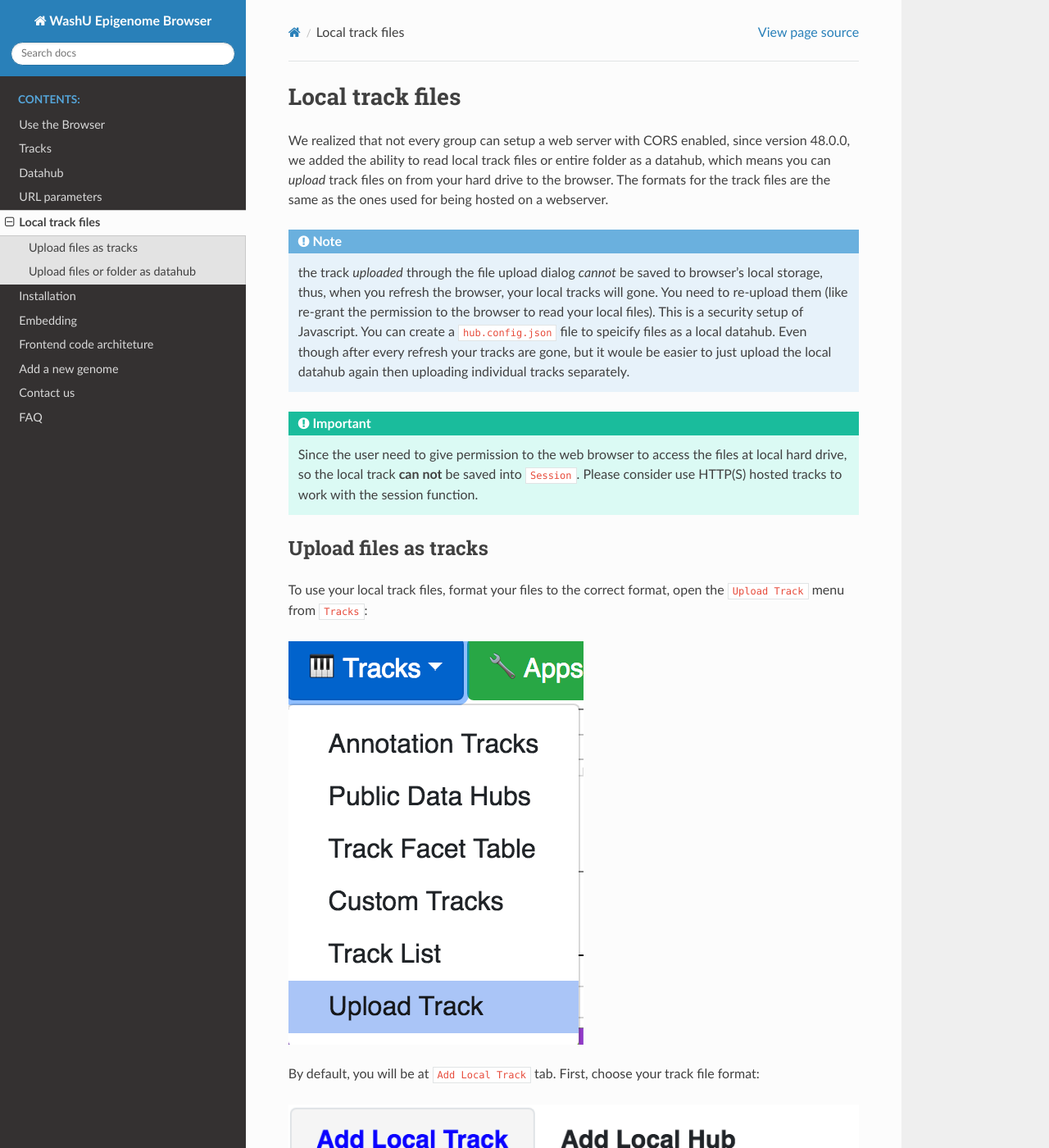
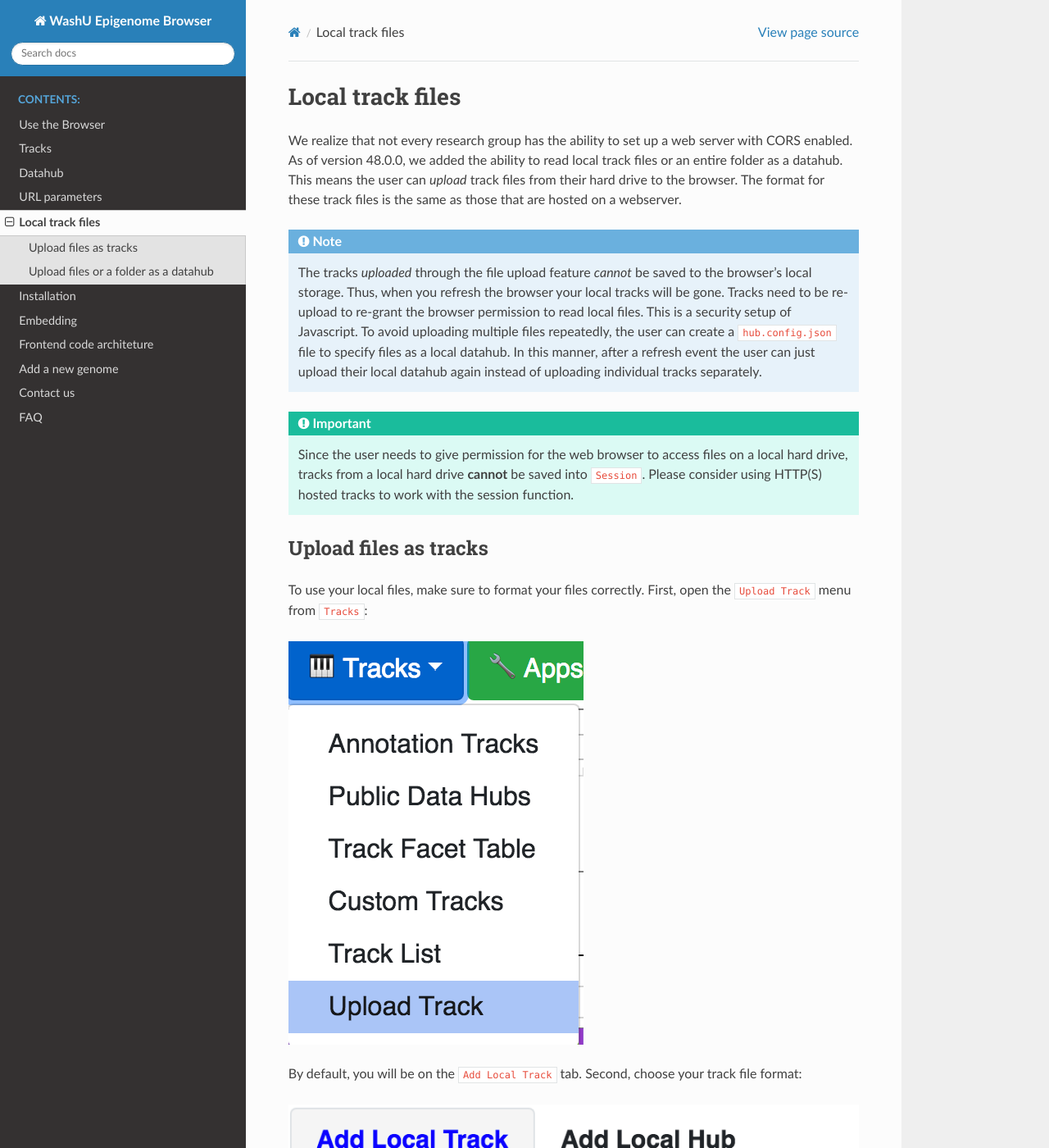
Before and after one commit to lidaof/eg-docs, a Sphinx documentation site: the page built from docs/local.rst, in a window 1280 px wide and 1400 px high. Shown: the whole window at 82% size. Built offline with Sphinx 7.4.7 and the Read the Docs theme 2.0.0, drawn with Linux system fonts in a browser that asks for light colours; some of the changed text lies outside the part shown.

Commit message:
Update local.rst

```diff
--- a/docs/local.rst
+++ b/docs/local.rst
@@ -1,57 +1,56 @@
 Local track files
 =================
 
-We realized that not every group can setup a web server with CORS enabled, since version 48.0.0,
-we added the ability to read local track files or entire folder as a datahub, which means you can *upload* track files on
-from your hard drive to the browser. The formats for the track files are the same as the ones used for
-being hosted on a webserver.
+We realize that not every research group has the ability to set up a web server with CORS enabled. As of version 48.0.0,
+we added the ability to read local track files or an entire folder as a datahub. This means the user can *upload* track files
+from their hard drive to the browser. The format for these track files is the same as those that are hosted on a webserver.
 
-.. note:: the track *uploaded* through the file upload dialog *cannot* be saved to browser's local
-          storage, thus, when you refresh the browser, your local tracks will gone. You need to
-          re-upload them (like re-grant the permission to the browser to read your local files).
-          This is a security setup of Javascript. You can create a ``hub.config.json`` file
-          to speicify files as a local datahub. Even though after every refresh your tracks are gone,
-          but it woule be easier to just upload the local datahub again then uploading individual tracks separately.
+.. note:: The tracks *uploaded* through the file upload feature *cannot* be saved to the browser's local
+          storage. Thus, when you refresh the browser your local tracks will be gone. Tracks need to be
+          re-upload to re-grant the browser permission to read  local files.
+          This is a security setup of Javascript. To avoid uploading multiple files repeatedly, the user can create
+          a ``hub.config.json`` file to specify files as a local datahub. In this manner, after a refresh event the user
+          can just upload their local datahub again instead of uploading individual tracks separately.
 
-.. important:: Since the user need to give permission to the web browser to access
-               the files at local hard drive, so the local track **can not** be saved
-               into ``Session``. Please consider use HTTP(S) hosted tracks to work with the session function.
+.. important:: Since the user needs to give permission for the web browser to access
+               files on a local hard drive, tracks from a local hard drive **cannot** be saved
+               into ``Session``. Please consider using HTTP(S) hosted tracks to work with the session function.
 
 Upload files as tracks
 ----------------------
 
-To use your local track files, format your files to the correct format, open the ``Upload Track``
+To use your local files, make sure to format your files correctly. First, open the ``Upload Track``
 menu from ``Tracks``:
 
 .. image:: _static/upload1.png
 
-By default, you will be at ``Add Local Track`` tab. First, choose your track file format:
+By default, you will be on the ``Add Local Track`` tab. Second, choose your track file format:
 
 .. image:: _static/upload2.png
 
-Second, choose your files, you can choose many files of same type if your track only contains one
-file, like ``bigWig``, ``bigBed``, ``HiC``, ``bigInteract``, or you can only choose 2 (a pair of) files
-if your track need an **index** file, like ``bedGraph``, ``methylC`` etc.
+Third, choose your files. You can choose many files of same type if the track upload type only requires one
+file (``bigWig``, ``bigBed``, ``HiC``, and ``bigInteract``) or if the track upload type requires a data
+file and **index** file (``bedGraph``, ``methylC``, etc.) then you need to upload each pair individually.
 
 .. image:: _static/upload3.png
 
-Example of choose 2 local bigWig files:
+Example upload of 2 local bigWig files:
 
 .. image:: _static/upload4.png
 
-The 2 bigWig tracks are added:
+The 2 bigWig tracks are added to the browser view:
 
 .. image:: _static/upload5.png
 
-Example if choose 1 local bedGraph track, (please choose both track file and index file):
+Example upload of 1 local Bedgraph track and its associated index file:
 
 .. image:: _static/upload6.png
 
-The bedGraph track is added:
+The bedGraph track is added to the browser view:
 
 .. image:: _static/upload7.png
 
-Upload files or folder as datahub
+Upload files or a folder as a datahub
 ---------------------------------
 
 If you want to upload many different types of track files to the browser, you can do that too!
@@ -59,8 +58,7 @@ Choose the ``Add Local Hub`` tab from the track upload menu as before:
 
 .. image:: _static/upload8.png
 
-You would need to create a file called ``hub.config.json`` for the browser to configure your local data hub, an
-example below::
+Create a file called ``hub.config.json`` for the browser to configure your local data hub (example below)::
 
     [
         {
@@ -87,7 +85,7 @@ example below::
         }
     ]
 
-.. note:: Please note the ``name`` and ``options`` attribute specified in the file, the syntax is same as a remote datahub file.
+.. note:: Please note the ``name`` and ``options`` attribute specified in this file. The syntax is the same as a remote datahub file.
 
 .. note:: Track files not specified in ``hub.config.json`` will be skipped.
 
@@ -99,7 +97,7 @@ or choose many files by clicking the second button:
 
 .. image:: _static/upload10.png
 
-After upload either a folder or many files, your local datahub will be displayed: (please note the ``name``
-and ``options`` specified in your ``hub.config.json`` file will be applied too)
+After uploading either a folder or many files, your local datahub will be displayed: (Please note the ``name``
+and ``options`` specified in your ``hub.config.json`` file will also be applied)
 
 .. image:: _static/upload11.png
```
